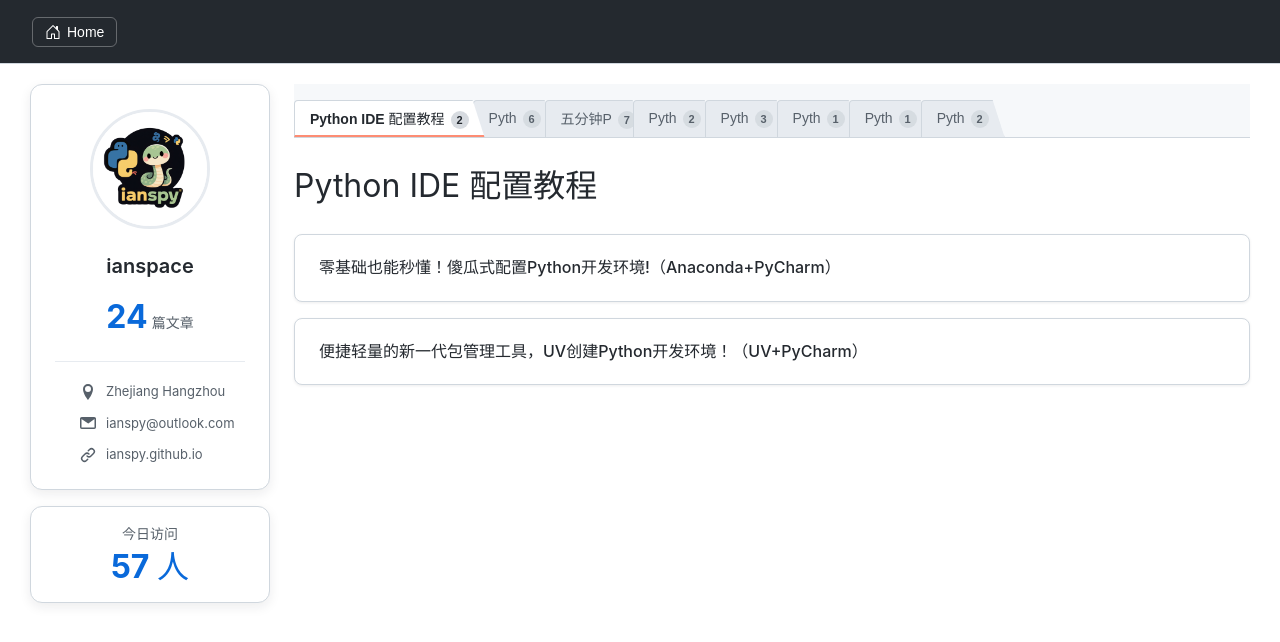
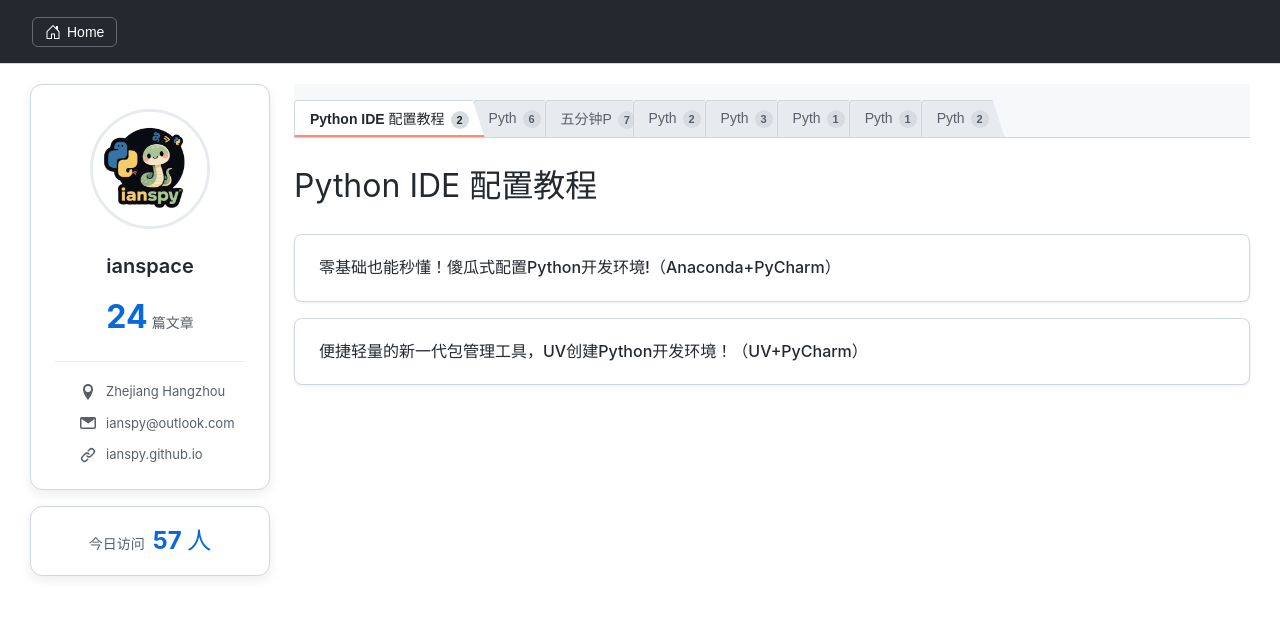
Before and after one commit to ianspy/ianspy.github.io, a React (Vite) app: page / in a window 1280 px wide. Shown: the top 642 px of the page. Built offline with nearby package versions, Linux system fonts and the light colour scheme; no server answers.

Commit message:
今日访问和数字同行显示

```diff
--- a/src/App.css
+++ b/src/App.css
@@ -83,22 +83,20 @@
 
 .visitor-info {
   display: flex;
-  flex-direction: column;
-  align-items: center;
-  text-align: center;
+  align-items: baseline;
+  justify-content: center;
+  gap: 8px;
 }
 
 .visitor-label {
   font-size: 14px;
   color: #57606a;
-  margin-bottom: 4px;
 }
 
 .visitor-count {
-  font-size: 32px;
+  font-size: 24px;
   font-weight: 700;
   color: #0969da;
-  line-height: 1.2;
 }
 
 .profile-avatar-large {
--- a/src/App.tsx
+++ b/src/App.tsx
@@ -217,8 +217,8 @@
           {/* 访客数量统计框 */}
           <div className="visitor-card">
             <div className="visitor-info">
-              <div className="visitor-label">今日访问</div>
-              <div className="visitor-count">{visitorCount !== null ? `${visitorCount} 人` : '加载中...'}</div>
+              <span className="visitor-label">今日访问</span>
+              <span className="visitor-count">{visitorCount !== null ? `${visitorCount} 人` : '加载中...'}</span>
             </div>
           </div>
         </aside>
```
